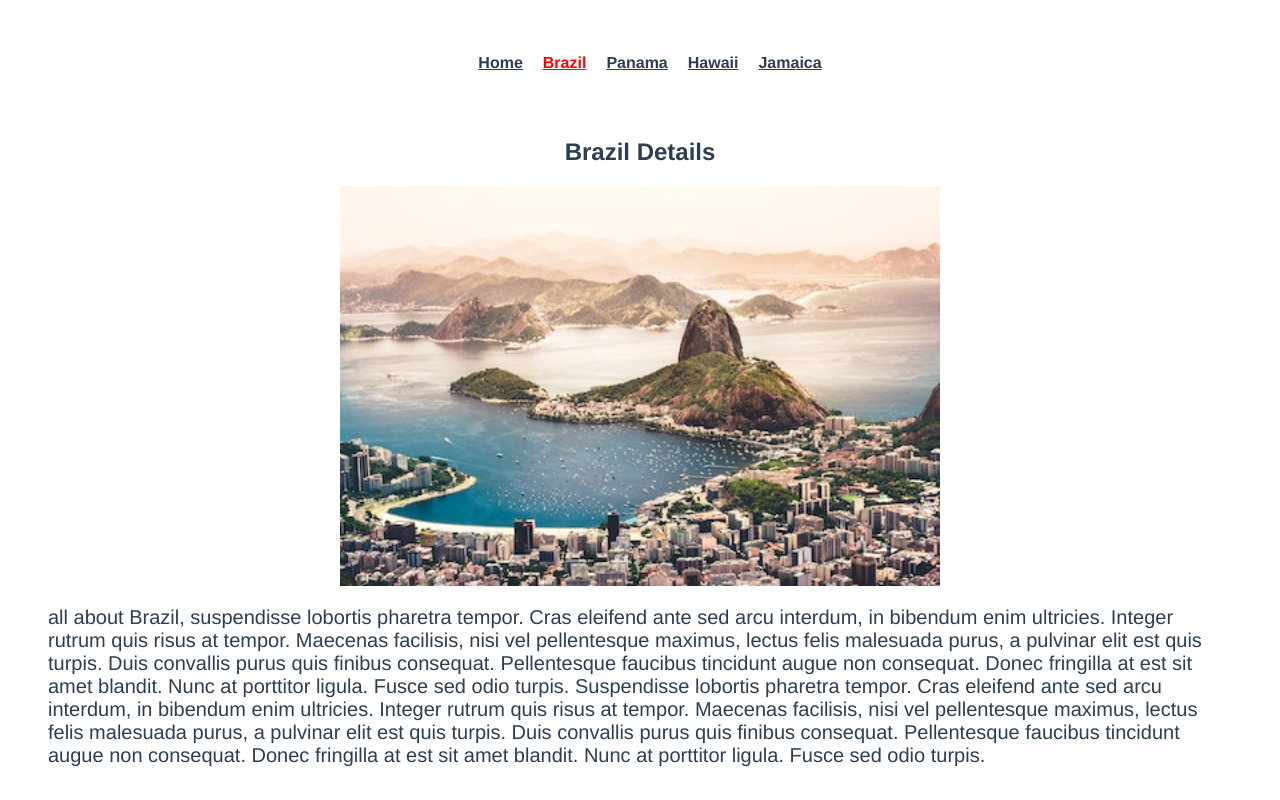
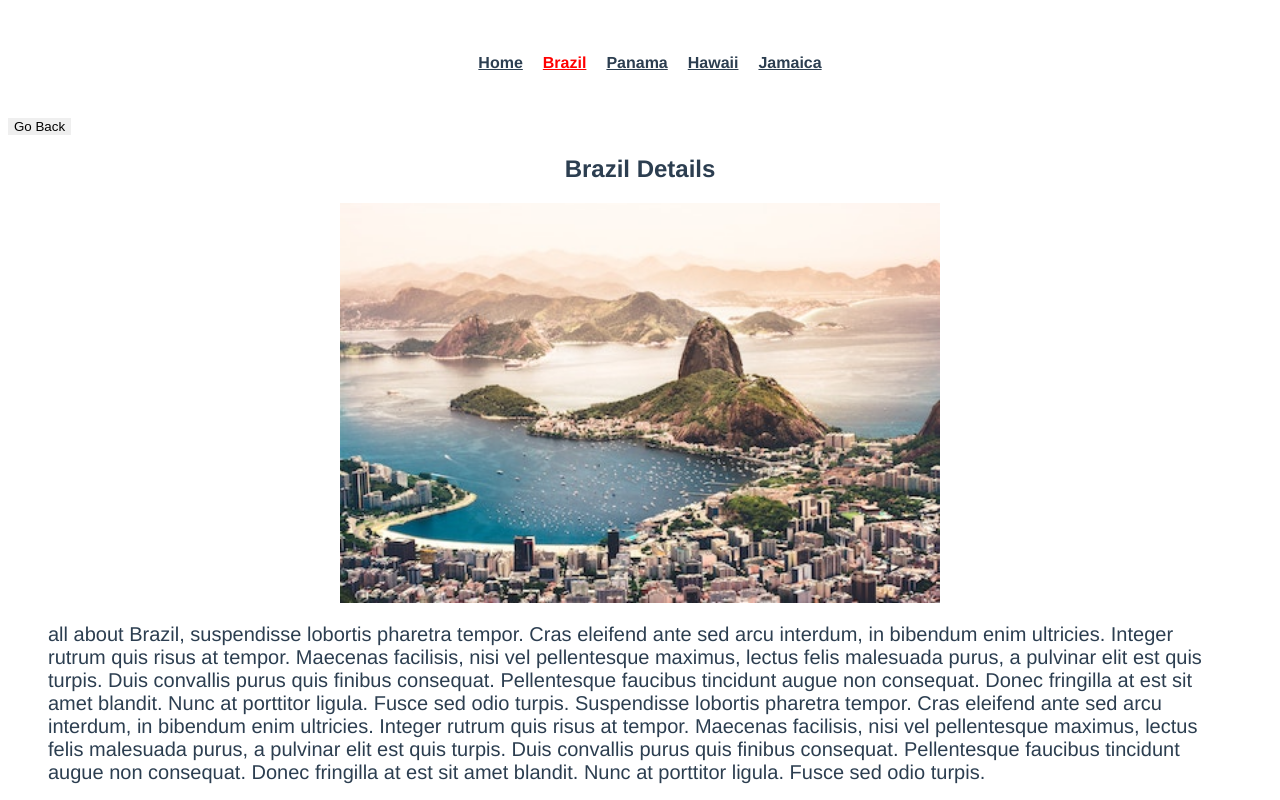
Before and after one commit to aeraf-hesabe/vue-router-places, a Vue app: page /destination/brazil in a window 1280 px wide. Shown: the top 800 px of the page. Built offline with nearby package versions, Linux system fonts and the light colour scheme.

Commit message:
change(backButton): to go back on history

```diff
--- /dev/null
+++ b/src/components/GoBack.vue
@@ -0,0 +1,26 @@
+<template>
+    <div class="go-back">
+        <button @click="goBack">Go Back</button>
+    </div>
+</template>
+
+<script>
+export default {
+  methods: {
+      goBack() {
+        this.$router.go(-1);
+      }
+  }
+}
+
+</script>
+
+<style scoped>
+.go-back {
+  display: flex;
+  cursor: pointer;
+}
+button {
+  border: 0;
+}
+</style>
--- a/src/views/DestinationDetails.vue
+++ b/src/views/DestinationDetails.vue
@@ -1,5 +1,6 @@
 <template>
   <div>
+    <GoBack></GoBack>
     <section class="destination">
       <h2>{{ destination.name }} Details</h2>
       <figure>
@@ -38,7 +39,12 @@
 
 <script>
 import store from "@/store.js";
+import GoBack from "@/components/GoBack.vue";
+
 export default {
+  components: {
+    GoBack
+  },
   data() {
     return {};
   },
```
